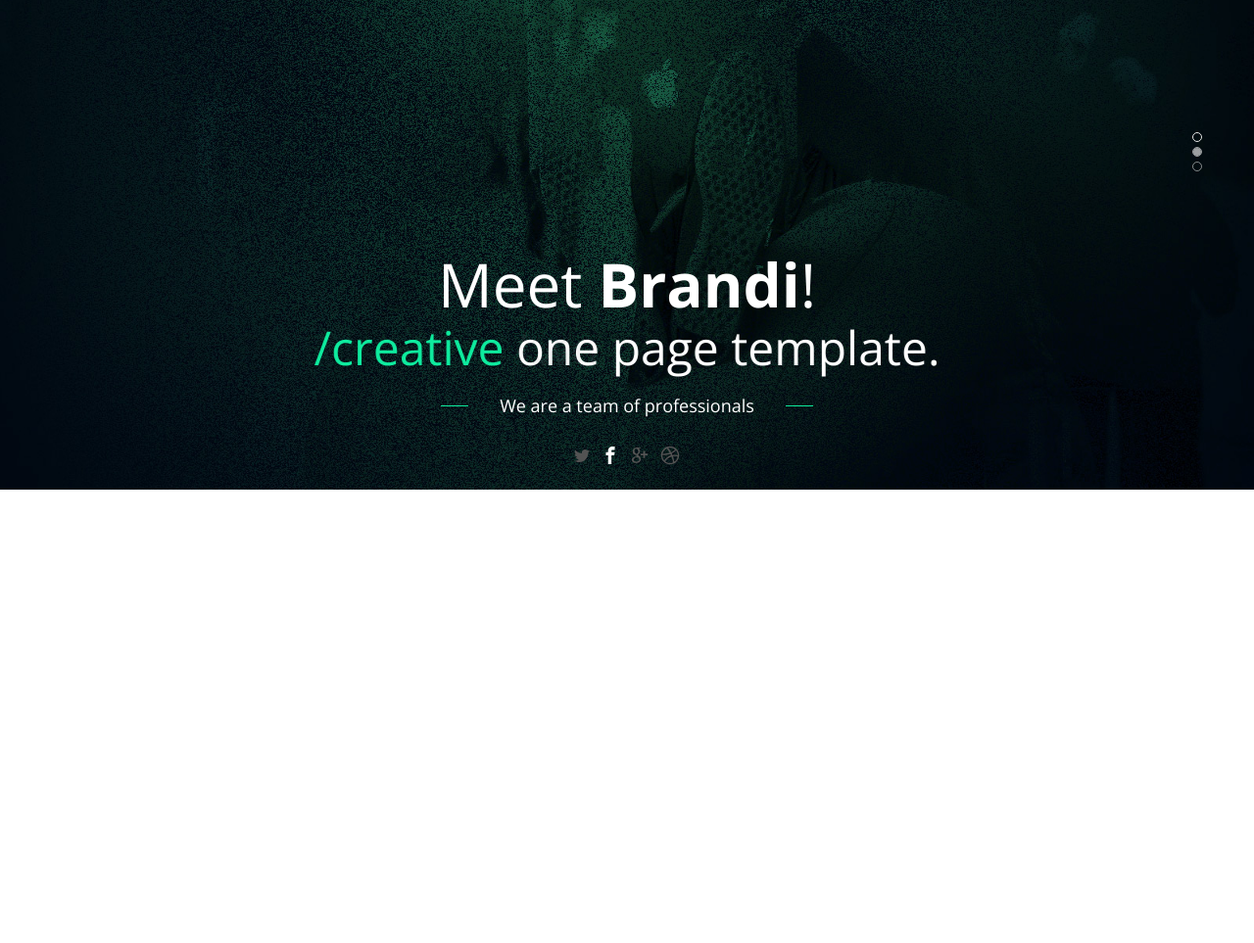
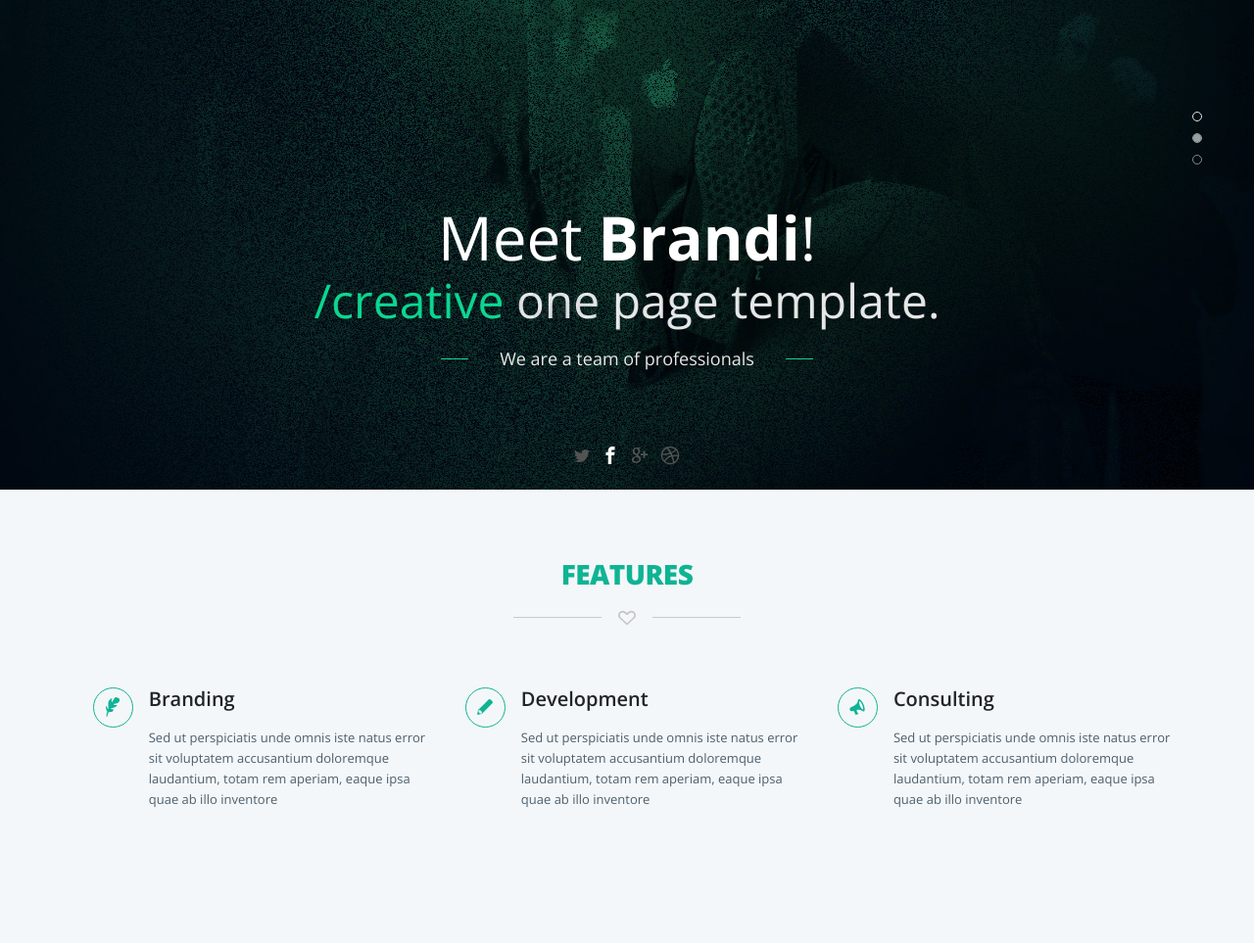
Before and after one commit to denbas51/finalProject, a website: page index.html in a window 1280 px wide. Shown: the part 300-1263 px from the top of the page at 98% size. Before the commit the page ends 800 px from the top, so only its background shows below. Drawn offline with nearby package versions, Linux system fonts and the light colour scheme.

Commit message:
added the block "FEATURES"

```diff
--- a/index.html
+++ b/index.html
@@ -99,6 +99,40 @@
 
                 <span class="dribble"><a href="#"></a></span>
             </div>
+            <div class="container-fluid features">
+                <div class="row flex-column align-items-center features-wrapper">
+                    <h2 class="text-center text-uppercase">Features</h2>
+                    <span class="heart p-0"></span>
+                </div>
+                <div class="row justify-content-center justify-content-lg-evenly">
+                    <div class="col-8 col-md-6 col-lg-3 d-flex flex-column offset-2 offset-md-1 list">
+                        <span class="icon feather"></span>
+                        <h3>Branding</h3>
+                        <p>
+                            Sed ut perspiciatis unde omnis iste natus error sit voluptatem accusantium doloremque
+                            laudantium, totam rem aperiam, eaque ipsa quae ab illo inventore
+                        </p>
+                    </div>
+
+                    <div class="col-8 col-md-6 col-lg-3 d-flex flex-column offset-2 offset-md-1 offset-lg-0 list">
+                        <span class="icon pensil"></span>
+                        <h3>Development</h3>
+                        <p>
+                            Sed ut perspiciatis unde omnis iste natus error sit voluptatem accusantium doloremque
+                            laudantium, totam rem aperiam, eaque ipsa quae ab illo inventore
+                        </p>
+                    </div>
+
+                    <div class="col-8 col-md-6 col-lg-3 d-flex flex-column offset-2 offset-md-1 offset-lg-0 list">
+                        <span class="icon megaphone"></span>
+                        <h3>Consulting</h3>
+                        <p>
+                            Sed ut perspiciatis unde omnis iste natus error sit voluptatem accusantium doloremque
+                            laudantium, totam rem aperiam, eaque ipsa quae ab illo inventore
+                        </p>
+                    </div>
+                </div>
+            </div>
         </main>
         <script
             src="https://cdn.jsdelivr.net/npm/bootstrap@5.0.0-beta3/dist/js/bootstrap.bundle.min.js"
--- a/scss/_custom.scss
+++ b/scss/_custom.scss
@@ -10,6 +10,9 @@ $navbar-dark-hover-color: $white;
 $font-size-base: 0.8125rem;
 $navbar-brand-margin-end: 0;
 $h1-font-size: 3.875rem;
+$h2-font-size: 1.75rem;
+$h3-font-size: 1.25rem;
+$Niagara: #0eb493;
 
 $container-max-widths: (
   sm: 540px,
--- a/scss/_styles.scss
+++ b/scss/_styles.scss
@@ -98,7 +98,7 @@ header {
   height: 8px;
   border-radius: 50%;
   border: 1px solid #fff;
-  margin-bottom: 5px;
+  margin-bottom: 12px;
   background-color: rgba(255, 255, 255, 0);
 }
 .carousel-indicators [data-bs-target].active {
@@ -115,6 +115,7 @@ header {
     }
   }
   @include media-breakpoint-up(md) {
+    bottom: 6.25rem;
     h1 {
       line-height: 58px;
       font-size: 3.875rem;
@@ -124,6 +125,7 @@ header {
     font-size: 3vh;
     font-weight: 300;
     margin-bottom: 10px;
+    opacity: 0.9;
     span {
       color: #0feb9e;
     }
@@ -135,6 +137,7 @@ header {
     font-weight: 300;
     position: relative;
     font-size: 2vh;
+    opacity: 0.9;
     @include media-breakpoint-up(md) {
       font-size: 18px;
     }
@@ -244,3 +247,129 @@ main {
     }
   }
 }
+.features {
+  background: #f4f7f9;
+  padding-top: 40px;
+  @include media-breakpoint-up(lg) {
+    padding-top: 70px;
+  }
+}
+.features-wrapper {
+  margin-bottom: 62px;
+  h2 {
+    color: $Niagara;
+    font-weight: 800;
+    letter-spacing: -0.56px;
+    padding-bottom: 10px;
+  }
+  .heart {
+    background: url(../images/sprite/sprite.svg#heart);
+    width: 18px;
+    height: 18px;
+    display: block;
+    opacity: 0.2;
+    position: relative;
+    &:before {
+      content: "";
+      position: absolute;
+      top: calc(50% - 0.5px);
+      left: -107px;
+      height: 1px;
+      width: 90px;
+      background-color: rgba(6, 32, 51, 1);
+    }
+    &:after {
+      content: "";
+      position: absolute;
+      top: calc(50% - 0.5px);
+      right: -107px;
+      height: 1px;
+      width: 90px;
+      background-color: rgba(6, 32, 51, 1);
+    }
+  }
+}
+.list {
+  position: relative;
+  margin-right: 27px;
+  padding-bottom: 50px;
+  @include media-breakpoint-up(lg) {
+    padding-bottom: 120px;
+  }
+  h3 {
+    font-weight: 600;
+    margin-bottom: 17px;
+  }
+  p {
+    line-height: 21px;
+    color: rgba(6, 32, 51, 0.7);
+  }
+}
+.icon {
+  border: 1px solid $Niagara;
+  border-radius: 50%;
+  width: 41px;
+  height: 41px;
+  position: absolute;
+  top: 0;
+  left: -45px;
+  display: flex;
+  justify-content: center;
+  align-items: center;
+  transition: all 0.5s;
+
+  &.feather {
+    &:after {
+      background: url(../images/sprite/sprite.svg#branding-icon);
+      content: "";
+      width: 20px;
+      height: 20px;
+      filter: invert(60%) sepia(58%) saturate(6965%) hue-rotate(143deg)
+        brightness(107%) contrast(89%);
+    }
+  }
+
+  &.pensil {
+    &:after {
+      background: url(../images/sprite/sprite.svg#development-icon);
+      content: "";
+      width: 16px;
+      height: 16px;
+      filter: invert(60%) sepia(58%) saturate(6965%) hue-rotate(143deg)
+        brightness(107%) contrast(89%);
+    }
+  }
+
+  &.megaphone {
+    &:after {
+      background: url(../images/sprite/sprite.svg#consulting-icon);
+      content: "";
+      width: 16px;
+      height: 16px;
+      filter: invert(60%) sepia(58%) saturate(6965%) hue-rotate(143deg)
+        brightness(107%) contrast(89%);
+    }
+  }
+
+  &:hover {
+    background: $Niagara;
+    &.feather {
+      &:after {
+        filter: invert(100%) sepia(3%) saturate(12%) hue-rotate(54deg)
+          brightness(103%) contrast(101%);
+      }
+    }
+    &.pensil {
+      &:after {
+        filter: invert(100%) sepia(3%) saturate(12%) hue-rotate(54deg)
+          brightness(103%) contrast(101%);
+      }
+    }
+    &.megaphone {
+      &:after {
+        filter: invert(100%) sepia(3%) saturate(12%) hue-rotate(54deg)
+          brightness(103%) contrast(101%);
+      }
+    }
+  }
+}
```
Also changed, not shown: css/bootstrap.min.css, css/main.min.css.
